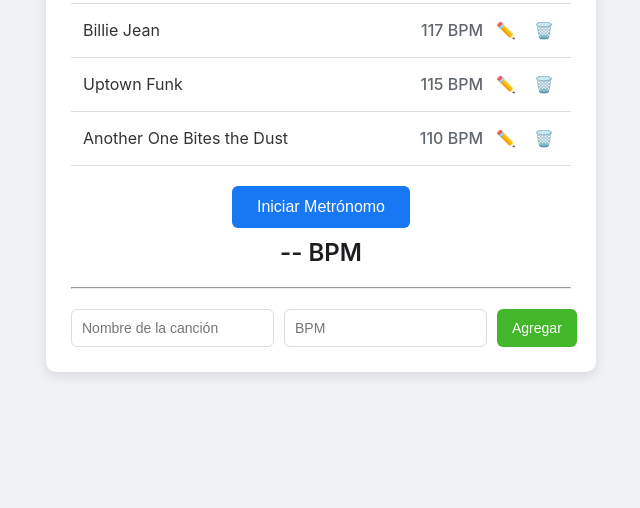
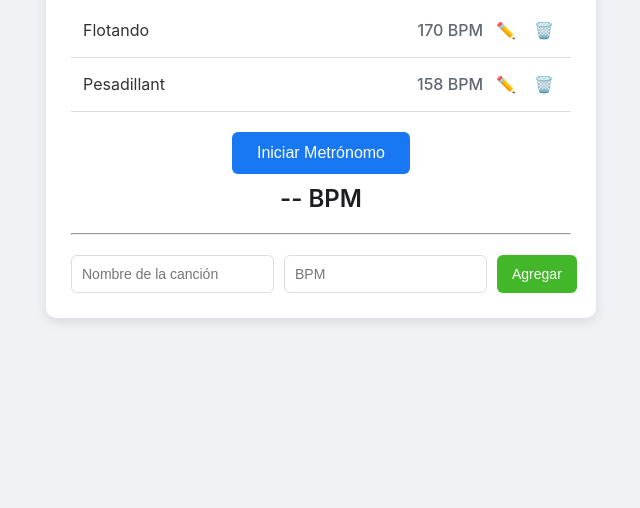
Before and after one commit to spoonreia/spoonreia.github.io, a plain HTML site: page index.html in a window 1280 px wide. Shown: the part 292-800 px from the top of the page, without its empty margins (319-959 px from the left). Drawn offline with Linux system fonts and the light colour scheme.

Commit message:
Update index.html

```diff
--- a/index.html
+++ b/index.html
@@ -176,10 +176,8 @@
             const bpmDisplay = document.getElementById('bpm-display');
 
             let songs = JSON.parse(localStorage.getItem('songs')) || [
-                { name: 'Don\'t Stop Me Now', bpm: 156 },
-                { name: 'Billie Jean', bpm: 117 },
-                { name: 'Uptown Funk', bpm: 115 },
-                { name: 'Another One Bites the Dust', bpm: 110 }
+                { name: 'Flotando', bpm: 170 },
+                { name: 'Pesadillant', bpm: 158 }
             ];
 
             let currentBpm = null;
```
